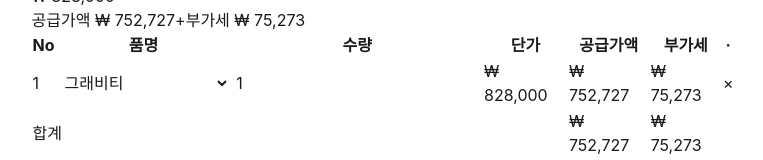
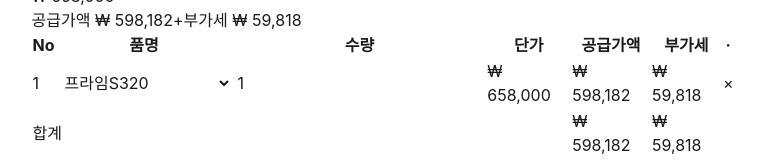
Before and after one commit to bntech1803011-maker/bntech-quotation, a React (Vite) app: page / in a window 1280 px wide. Shown: the part 878-1038 px from the top of the page, without its empty margins (257-1020 px from the left). Built offline with nearby package versions, Linux system fonts and the light colour scheme.

Commit message:
Update App.jsx

```diff
--- a/src/App.jsx
+++ b/src/App.jsx
@@ -1,16 +1,18 @@
 import { useState, useMemo } from 'react'
 
 const PRODUCTS = [
-  { name: 'RC-02', spec: '규격 없음', price: 698000 },
-  { name: '프라임', spec: 'RC-Prime300', price: 658000 },
-  { name: '그래비티', spec: 'RC-GT500', price: 828000 },
-  { name: '그래비티(W)', spec: 'RC-GT500W', price: 858000 },
+  { name: 'RC-02', spec: '규격 없음', price: 770000 },
+  { name: '프라임', spec: 'RC-Prime300', price: 598000 },
+  { name: '프라임S320', spec: 'RC-PrimeS320', price: 658000 },
+  { name: '그래비티', spec: 'RC-GT500', price: 788000 },
+  { name: '그래비티(W)', spec: 'RC-GT500W', price: 828000 },
   { name: '이지', spec: '규격 없음', price: 509000 },
   { name: '공용삽', spec: '규격 없음', price: 1500 },
   { name: '여과삽', spec: '규격 없음', price: 2000 },
   { name: '필터(그래비티/프라임)', spec: 'RC-GT500, RC-GT500W, RC-Prime300', price: 19800 },
   { name: '필터(RC-02)', spec: 'RC-02', price: 17000 },
   { name: '푸드클리너', spec: '1kg', price: 55000 },
+  { name: '택배비', spec: '-', price: 3000 },
 ]
 
 const SUPPLIER = {
```
